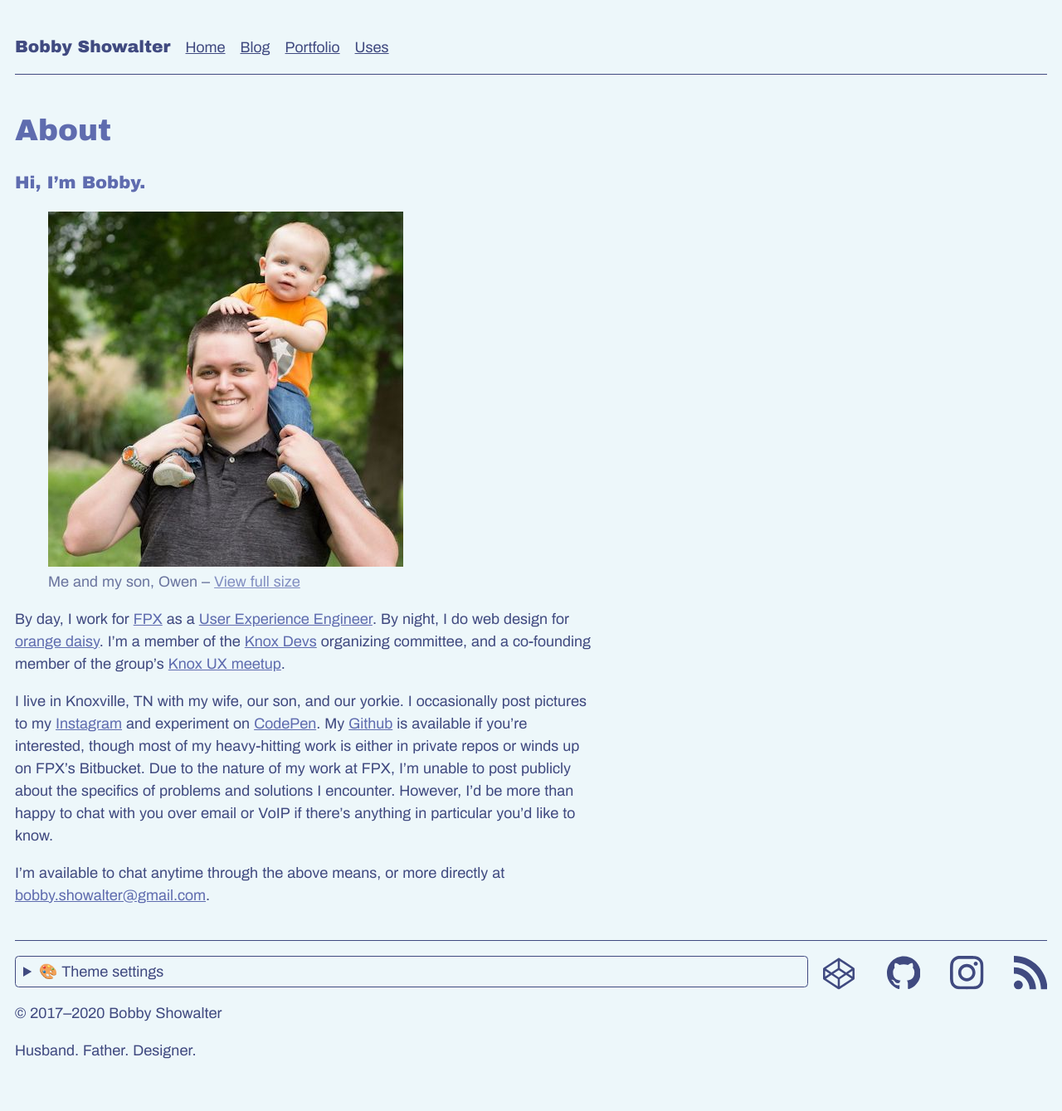
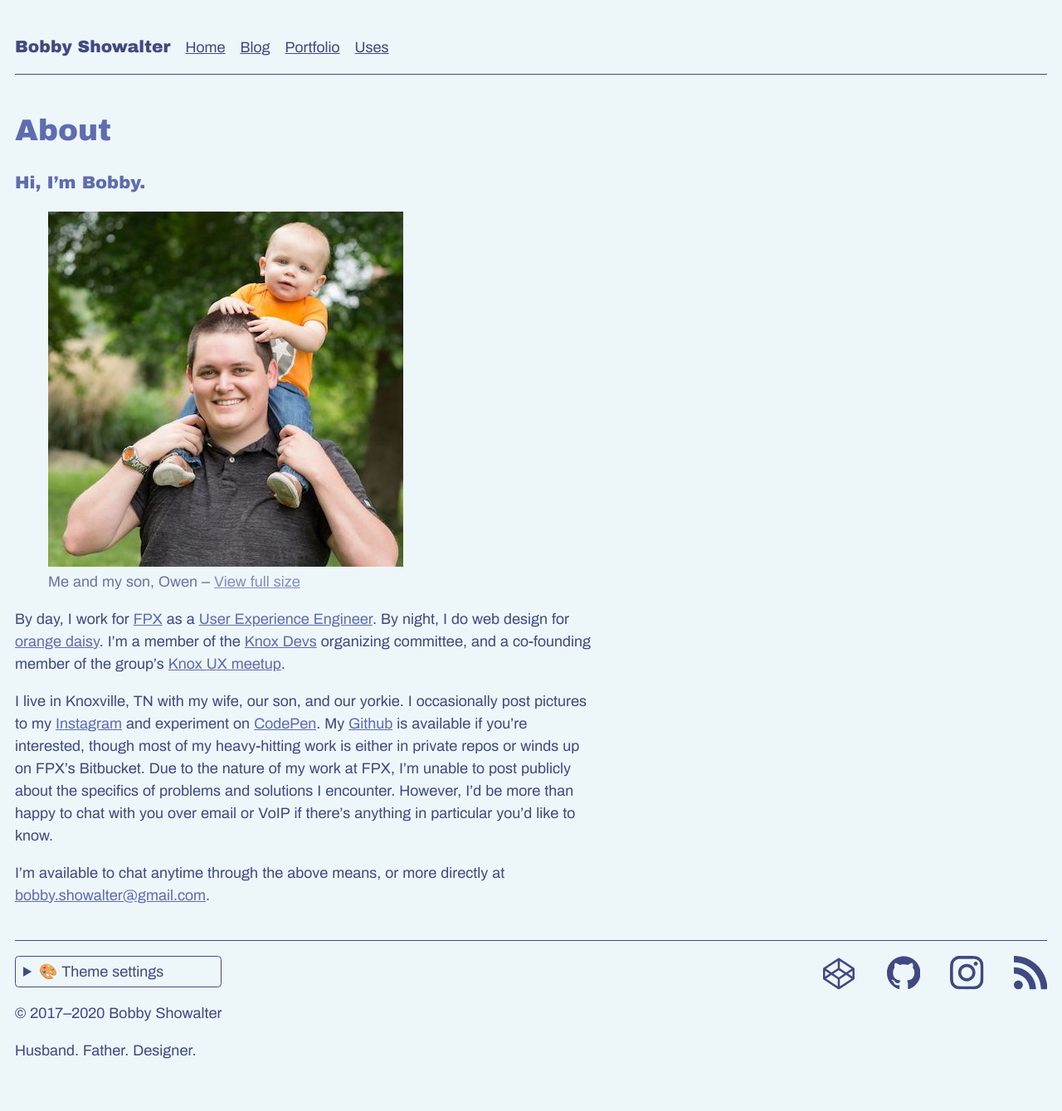
Before and after one commit to orangedaisy/bshowco, a Jekyll site: the page built from about.md, in a window 1280 px wide. Shown: the whole page at 83% size. Built offline with Jekyll 4.4.1, drawn with Linux system fonts in a browser that asks for light colours.

Commit message:
Reduce width of theme picker in site footer
Having the `<details>` element fly all the way across the screen was
pretty awkward. Instead, use `justify-content: space-between` on the
footer wrapper so it's only as large as necessary.

I may revisit once I have more theme controls in there. For now, this
looks/feels better.

```diff
--- a/_sass/components/_c-footer.scss
+++ b/_sass/components/_c-footer.scss
@@ -2,12 +2,7 @@
   border-top: 1px solid var(--c-text-body);
   display: flex;
   align-items: flex-start;
-  justify-content: flex-start;
+  justify-content: space-between;
   flex-wrap: wrap;
   padding-top: 1rem;
 }
-
-.c-footer__column:first-child {
-  flex-grow: 1;
-  margin-right: 1rem;
-}
```
